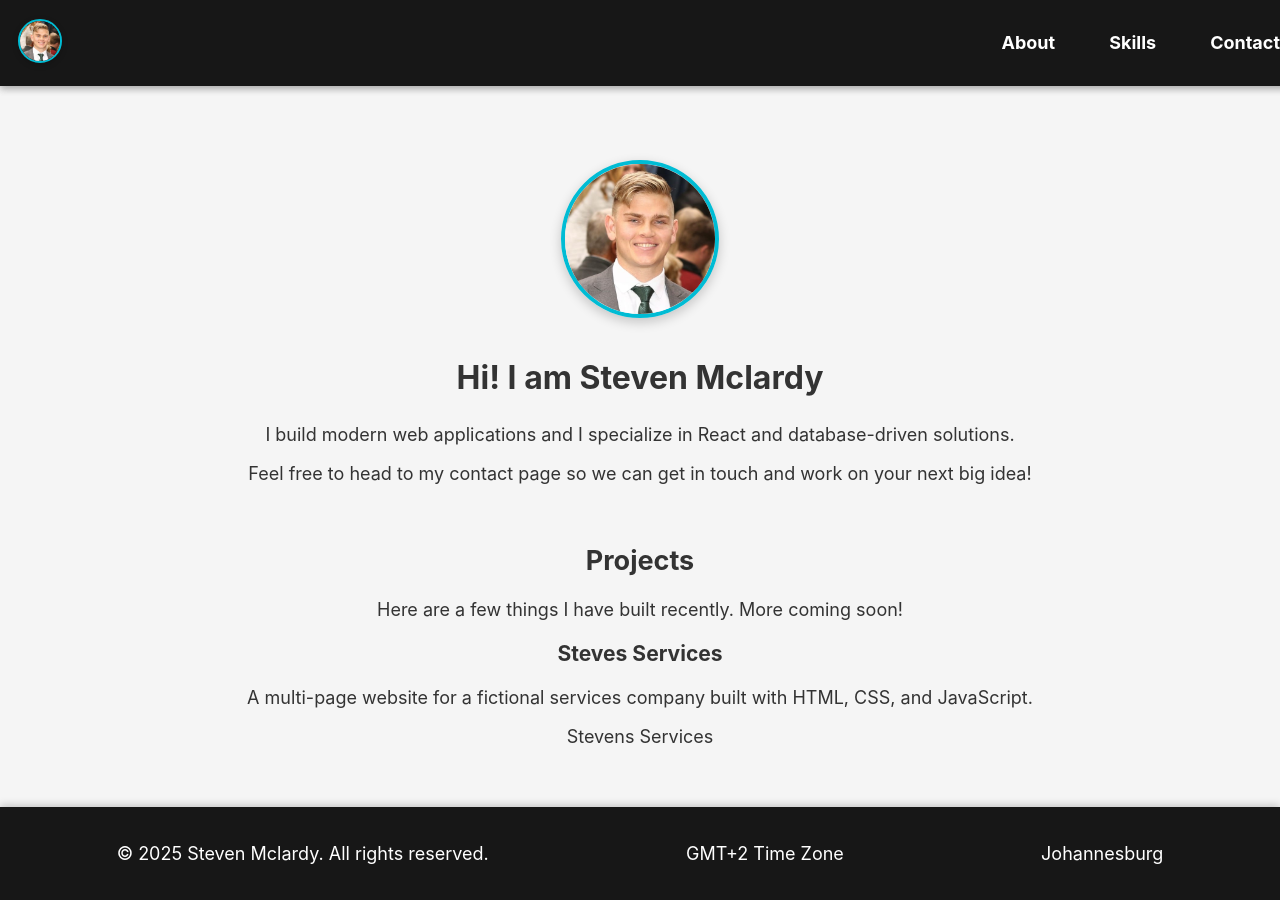
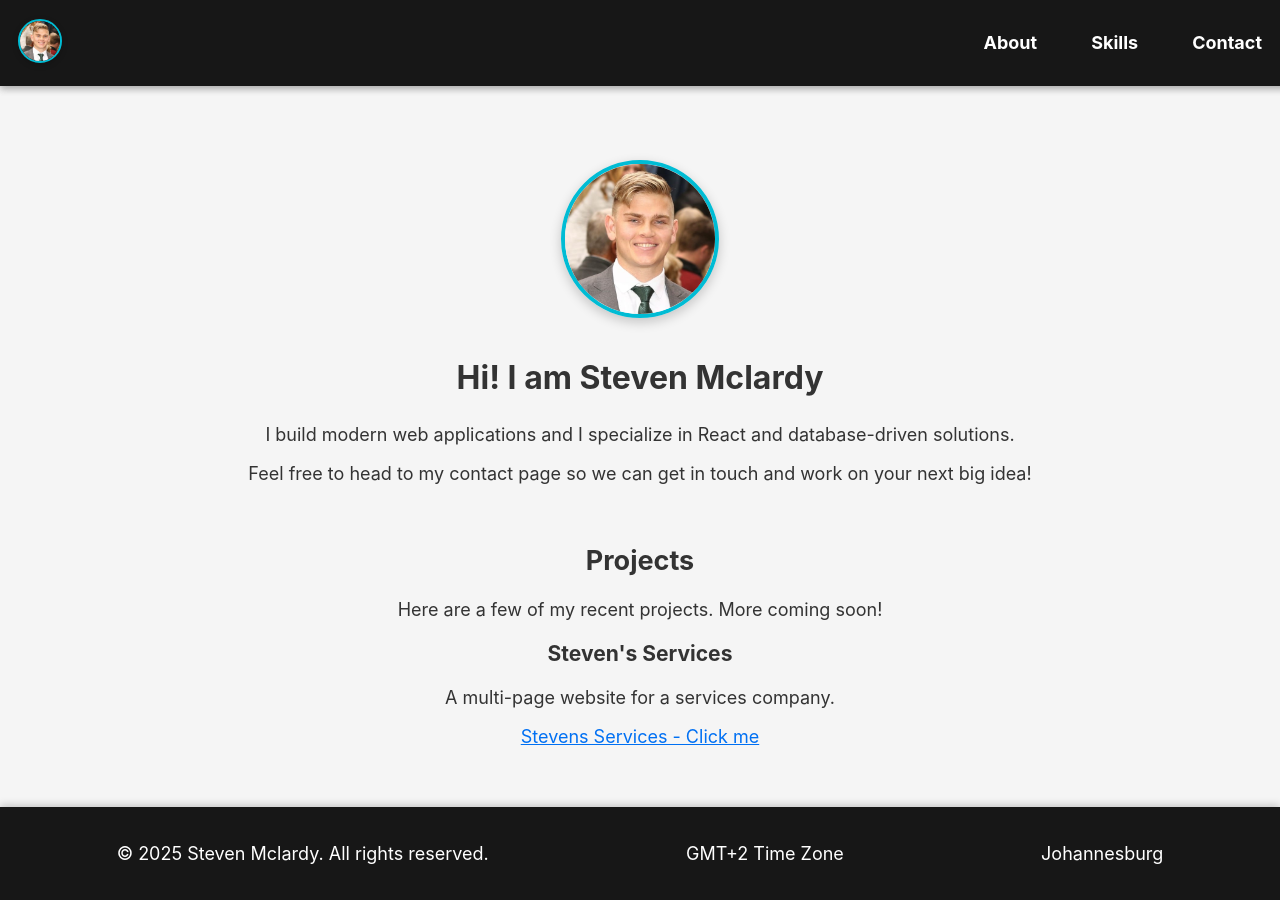
Before and after one commit to Steve-ster/my-portfolio, a Next.js app: page / in a window 1280 px wide. Built offline with nearby package versions, Linux system fonts and the light colour scheme.

Commit message:
Fixed some text up and navbar spacings

```diff
--- a/app/globals.css
+++ b/app/globals.css
@@ -113,6 +113,7 @@ footer .nav-links li a:hover {
   scrollbar-width: none; /* Firefox */
   align-items: center;
   white-space: nowrap;
+  padding-right: 1rem; /* ensure links are not flush against the right edge */
 }
 
 .nav-links::-webkit-scrollbar {
@@ -268,6 +269,10 @@ a:hover {
     justify-content: flex-end;
   }
 
+  .nav-links {
+    padding-right: 12px;
+  }
+
   .nav-links ul {
     flex-direction: row;
     gap: 0.5rem;
--- a/app/page.js
+++ b/app/page.js
@@ -38,14 +38,14 @@ export default function HomePage() {
 
           <section id="projects">
             <h2>Projects</h2>
-            <p>Here are a few things I have built recently. More coming soon!</p>
+            <p>Here are a few of my recent projects. More coming soon!</p>
 
               <div className="project-card">
-                <h3>Steves Services</h3>
-                <p>A multi-page website for a fictional services company built with HTML, CSS, and JavaScript.</p>
+                <h3>Steven's Services</h3>
+                <p>A multi-page website for a services company.</p>
               </div>
 
-            <a href="https://steve-ster.github.io/steves-services/" className="project-link" target="_blank" rel="noopener noreferrer">Stevens Services</a>
+            <a href="https://steve-ster.github.io/steves-services/" className="project-link" target="_blank" rel="noopener noreferrer" style={{ color: '#0070f3', textDecoration: 'underline', cursor: 'pointer' }}>Stevens Services - Click me</a>
           </section>
         </main>
       </div>
```
